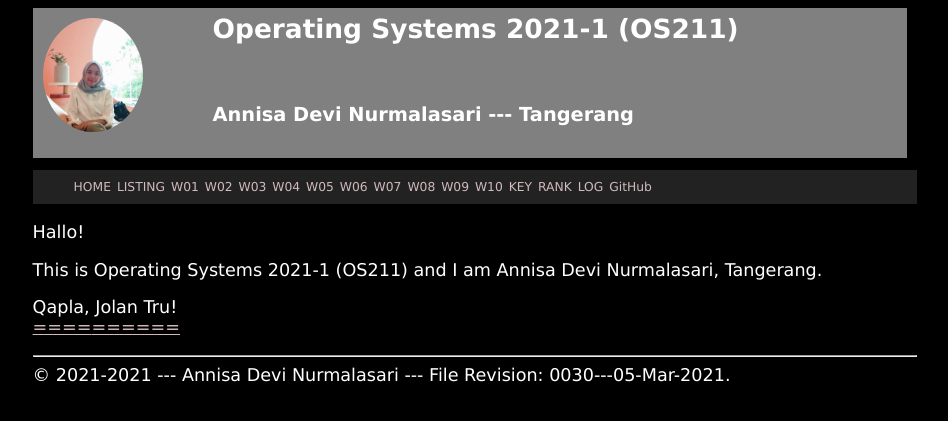
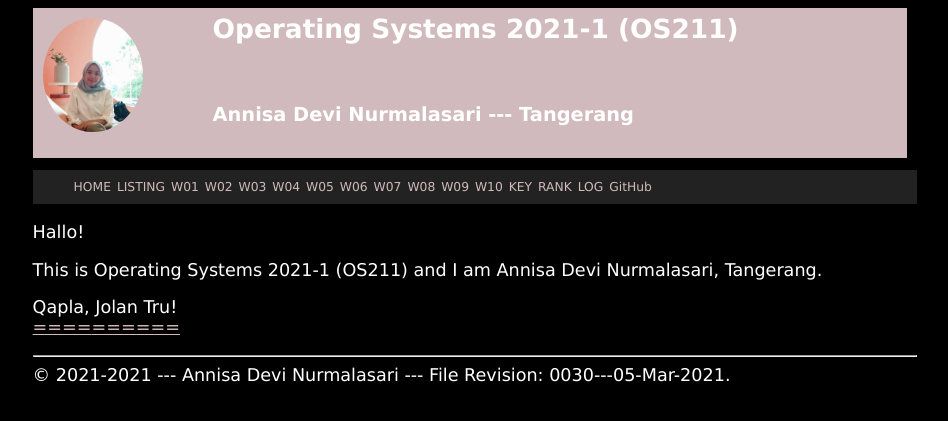
Before and after one commit to annisadevin/os211, a Jekyll site: the page built from index.md, in a window 1280 px wide. Shown: the top 421 px of the page, without its empty margins (165-1113 px from the left). Built offline with Jekyll 4.4.1, drawn with Linux system fonts in a browser that asks for light colours.

Commit message:
Update layout template

```diff
--- a/assets/css/style.css
+++ b/assets/css/style.css
@@ -40,7 +40,7 @@
 .column {
   float:            left;
   display:          inline-block;
-  background:       #808080;
+  background:       #D0BABD;
   height:           130px;
   width:            100%;
   padding-top:      10px;
```
